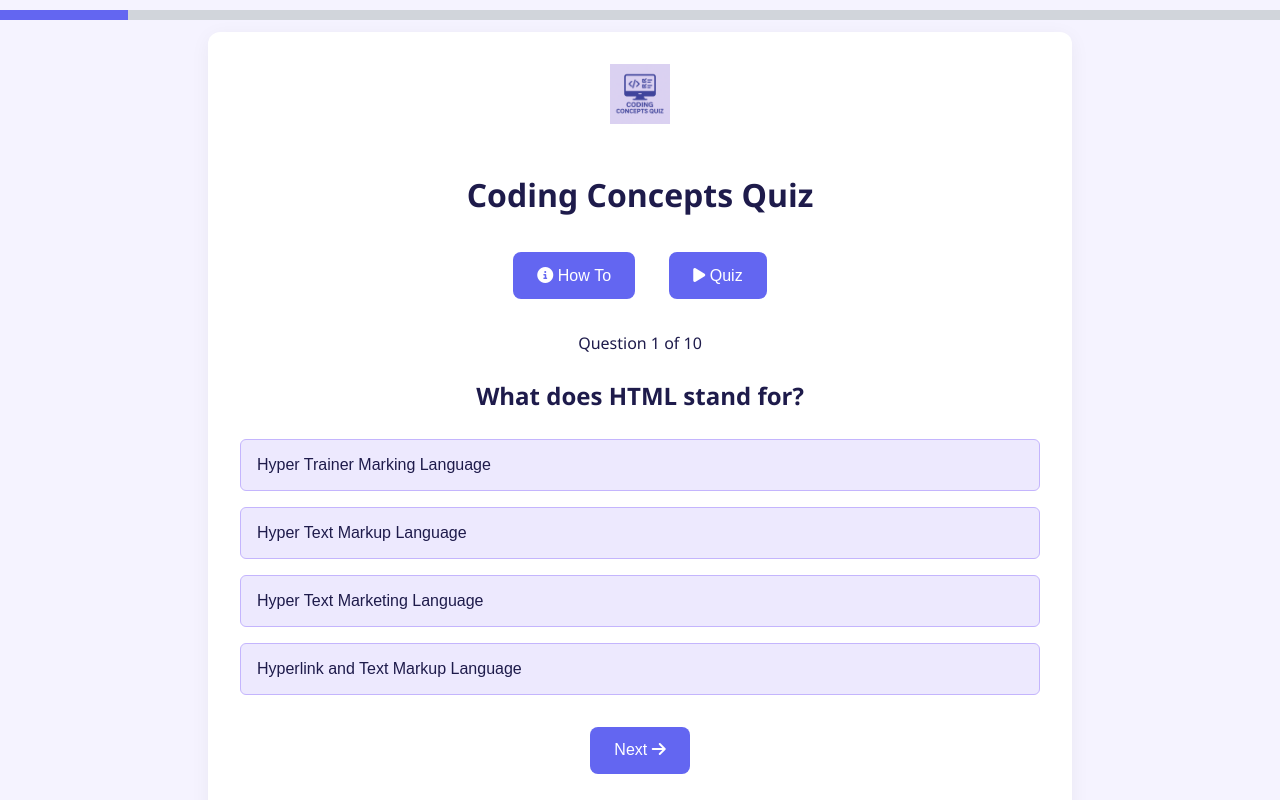
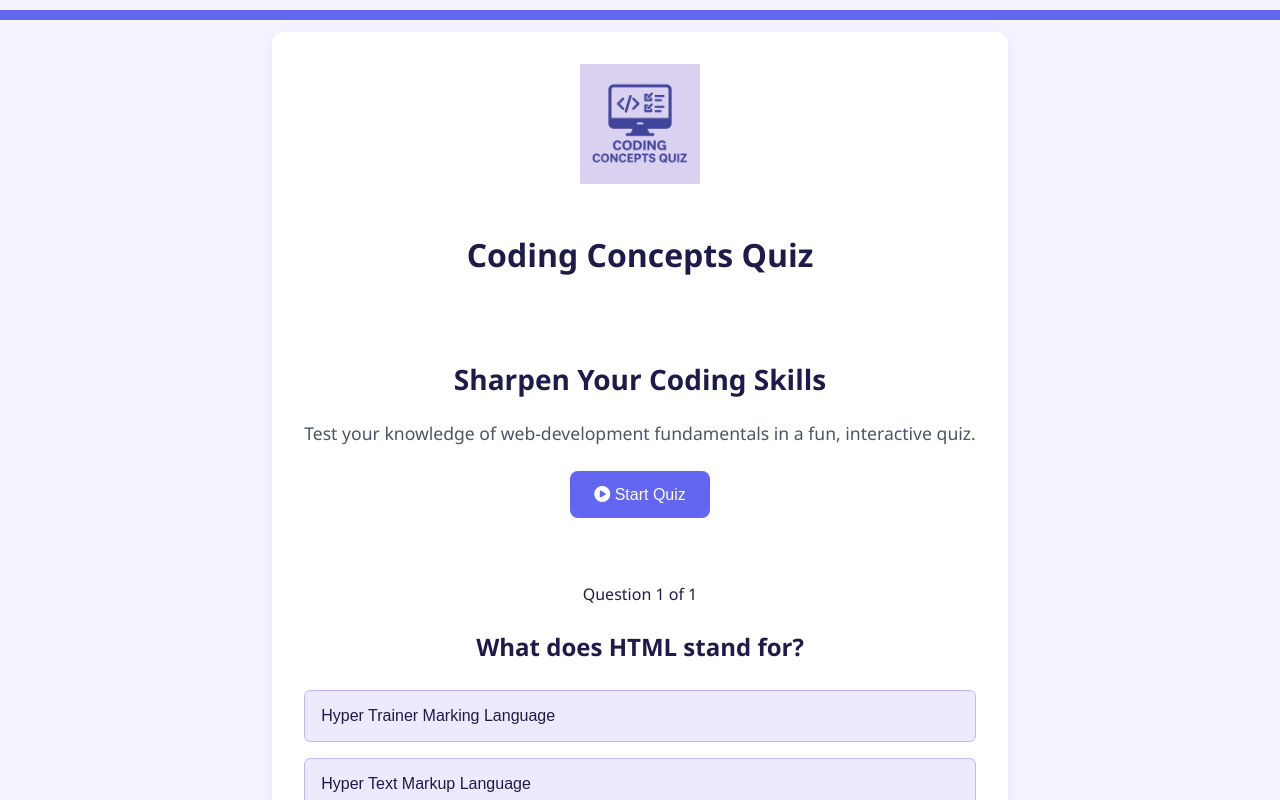
Before and after one commit to BluUsername/miniature-octo-potato, a plain HTML site: page index.html in a window 1280 px wide. Both pictures are taken after a click on the button "Start Quiz". Shown: the top 800 px of the page. Drawn offline with Linux system fonts and the light colour scheme.

Commit message:
Update HTML, CSS, JS

```diff
--- a/assets/css/styles.css
+++ b/assets/css/styles.css
@@ -9,12 +9,14 @@
   --white: #ffffff;
   --success: #bbf7d0;
   --error: #fecaca;
-  --gray: #6b7280;
 }
 
 /* =============
    Base Styles
    ============= */
+html, body {
+  height: 100%;
+}
 body {
   font-family: 'Segoe UI', Tahoma, Geneva, Verdana, sans-serif;
   background-color: var(--background);
@@ -22,6 +24,8 @@ body {
   margin: 0;
   padding: 0;
   line-height: 1.6;
+  display: flex;
+  flex-direction: column;
 }
 
 .container {
@@ -31,6 +35,9 @@ body {
   background: var(--white);
   border-radius: 12px;
   box-shadow: 0 4px 20px rgba(0, 0, 0, 0.05);
+  flex: 1;
+  display: flex;
+  flex-direction: column;
 }
 
 header {
@@ -38,7 +45,7 @@ header {
 }
 
 .logo {
-  max-width: 100px;
+  max-width: 160px;
   height: auto;
   margin-bottom: 1rem;
 }
@@ -83,25 +90,6 @@ button:disabled {
 
 button.nav-active {
   box-shadow: 0 0 0 2px var(--primary-dark);
-}
-
-/* ==============
-   Hero Section
-   ============== */
-#hero-section {
-  margin-top: 2rem;
-  text-align: center;
-}
-
-#hero-section h2 {
-  font-size: 1.8rem;
-  margin-bottom: 0.5rem;
-}
-
-#hero-section p {
-  color: var(--gray);
-  max-width: 500px;
-  margin: 0 auto 1rem;
 }
 
 /* ==============
@@ -223,13 +211,11 @@ button.nav-active {
   }
 
   .logo {
-    max-width: 80px;
+    max-width: 120px;
   }
 }
 
-/* ===================
-   Progress Bar Styles
-   =================== */
+/* Progress Bar Styles */
 #progress-bar-container {
   width: 100%;
   height: 10px;
@@ -244,14 +230,27 @@ button.nav-active {
 #progress-bar {
   height: 100%;
   width: 0;
-  background-color: var(--primary); /* matches button color */
+  background-color: #6366f1; /* soft indigo (same as button color) */
   transition: width 0.3s ease;
 }
 
-/* ===================
-   Footer Styling
-   =================== */
+/* Hero Section */
+#hero-section h2 {
+  font-size: 1.75rem;
+  margin-bottom: 0.5rem;
+}
+
+#hero-section p {
+  margin-bottom: 1.5rem;
+  font-size: 1.1rem;
+  color: #4b5563;
+}
+
+/* Footer */
 footer {
+  margin-top: auto;
+  padding: 1rem;
+  text-align: center;
+  background-color: var(--white);
   border-top: 1px solid #e5e7eb;
-  padding-top: 1rem;
 }
--- a/index.html
+++ b/index.html
@@ -18,7 +18,25 @@
   />
   <style>
     .small-logo {
-      max-width: 60px;
+      max-width: 120px; /* increased from 60px */
+    }
+    .hidden-nav {
+      display: none !important;
+    }
+    html, body {
+      height: 100%;
+    }
+    body {
+      display: flex;
+      flex-direction: column;
+    }
+    .container {
+      flex: 1;
+      display: flex;
+      flex-direction: column;
+    }
+    footer {
+      margin-top: auto;
     }
   </style>
 </head>
@@ -45,23 +63,15 @@
         Test your knowledge of web‑development fundamentals in a fun,
         interactive quiz.
       </p>
-      <img
-        src="assets/images/illustration.png"
-        alt="Illustration of coding"
-        style="max-width: 220px; margin: 1rem 0"
-      />
       <button id="start-btn">
         <i class="fa-solid fa-circle-play"></i> Start Quiz
       </button>
     </section>
 
     <!-- Navigation bar -->
-    <nav class="center" style="margin-top: 2rem">
+    <nav class="center" id="nav-bar" style="margin-top: 2rem">
       <button id="howto-btn" aria-label="How to use the quiz">
         <i class="fa-solid fa-circle-info"></i> How To
-      </button>
-      <button id="quiz-btn" aria-label="Start the quiz">
-        <i class="fa-solid fa-play"></i> Quiz
       </button>
     </nav>
 
@@ -76,7 +86,7 @@
       <section id="howto-section" class="hidden" aria-labelledby="howto-btn">
         <h2>How to Use This Quiz</h2>
         <ol>
-          <li>Click <strong>Quiz</strong> to start.</li>
+          <li>Click <strong>Start Quiz</strong> to begin.</li>
           <li>Each question has multiple choices. Click your answer.</li>
           <li>Click <strong>Next</strong> to move to the next question.</li>
           <li>You can go back using the <strong>Back</strong> button to change an answer.</li>
@@ -119,7 +129,7 @@
     </main>
 
     <!-- Simple footer -->
-    <footer class="center" style="margin-top: 3rem; font-size: 0.875rem; color: #6b7280">
+    <footer class="center" style="font-size: 0.875rem; color: #6b7280">
       Built by Tom Herman •
       <a href="mailto:iamtomherman@gmail.com">Contact</a> •
       <a href="https://github.com/BluUsername" target="_blank">GitHub</a>
--- a/script.js
+++ b/script.js
@@ -13,75 +13,7 @@ const questions = [
     answer: 1,
     explanation: "HTML stands for Hyper Text Markup Language."
   },
-  {
-    question: "Which tag is used to define a hyperlink in HTML?",
-    options: ["<a>", "<link>", "<href>", "<hyper>"],
-    answer: 0,
-    explanation: "The <a> tag defines a hyperlink in HTML."
-  },
-  {
-    question: "Which language is used for styling web pages?",
-    options: ["HTML", "Python", "CSS", "JavaScript"],
-    answer: 2,
-    explanation: "CSS (Cascading Style Sheets) is used to style HTML elements."
-  },
-  {
-    question: "Which symbol is used for comments in JavaScript?",
-    options: ["<!-- -->", "//", "/* */", "#"],
-    answer: 1,
-    explanation: "JavaScript uses // for single-line comments and /* */ for multi-line comments."
-  },
-  {
-    question: "How do you declare a variable in JavaScript?",
-    options: ["v myVar = 5;", "let myVar = 5;", "variable myVar = 5;", "dim myVar = 5;"],
-    answer: 1,
-    explanation: "You declare a variable using let, const, or var in JavaScript."
-  },
-  {
-    question: "Which method is used to add a new element at the end of an array in JavaScript?",
-    options: ["add()", "push()", "append()", "insert()"],
-    answer: 1,
-    explanation: "The push() method adds an element to the end of an array."
-  },
-  {
-    question: "What does CSS stand for?",
-    options: [
-      "Computer Style Sheets",
-      "Creative Style Syntax",
-      "Cascading Style Sheets",
-      "Colorful Style Sheets"
-    ],
-    answer: 2,
-    explanation: "CSS stands for Cascading Style Sheets."
-  },
-  {
-    question: "Which of the following is NOT a JavaScript data type?",
-    options: ["String", "Boolean", "Float", "Undefined"],
-    answer: 2,
-    explanation: "JavaScript doesn't have a 'Float' type; numbers are all of type Number."
-  },
-  {
-    question: "How can you make a website responsive?",
-    options: [
-      "Using HTML only",
-      "Using media queries in CSS",
-      "Using tables for layout",
-      "Using large images"
-    ],
-    answer: 1,
-    explanation: "Media queries in CSS help make websites responsive to different screen sizes."
-  },
-  {
-    question: "What is the purpose of JavaScript in web development?",
-    options: [
-      "To define the content",
-      "To style the content",
-      "To add interactivity",
-      "To store data in databases"
-    ],
-    answer: 2,
-    explanation: "JavaScript adds interactivity and behavior to web pages."
-  }
+  // Add remaining 9 questions as before
 ];
 
 let currentQuestionIndex = 0;
@@ -95,22 +27,20 @@ const homepageSection = document.getElementById("homepage-section");
 const howtoSection = document.getElementById("howto-section");
 const quizSection = document.getElementById("quiz-section");
 const resultSection = document.getElementById("result-section");
-const heroSection = document.getElementById("hero-section");
 
+const navBar = document.getElementById("nav-bar");
+const startBtn = document.getElementById("start-btn");
 const howtoBtn = document.getElementById("howto-btn");
-const quizBtn = document.getElementById("quiz-btn");
 const howtoQuizBtn = document.getElementById("howto-quiz-btn");
-const startBtn = document.getElementById("start-btn");
-
 const questionText = document.getElementById("question-text");
 const optionsList = document.getElementById("options-list");
-const progressText = document.getElementById("progress-text");
 const nextBtn = document.getElementById("next-btn");
 const submitBtn = document.getElementById("submit-btn");
 const retryBtn = document.getElementById("retry-btn");
 const backBtn = document.getElementById("back-btn");
 const scoreText = document.getElementById("score-text");
 const explanationsList = document.getElementById("explanations-list");
+const progressText = document.getElementById("progress-text");
 
 // =========================
 // Progress Bar Functions
@@ -125,12 +55,14 @@ function updateProgressBar() {
 // Navigation Functions
 // =========================
 function showSection(section) {
-  homepageSection.classList.add("hidden");
-  howtoSection.classList.add("hidden");
-  quizSection.classList.add("hidden");
-  resultSection.classList.add("hidden");
-  heroSection.classList.add("hidden");
+  [homepageSection, howtoSection, quizSection, resultSection].forEach(s => s.classList.add("hidden"));
   section.classList.remove("hidden");
+
+  if (section === quizSection) {
+    navBar.classList.add("hidden-nav");
+  } else {
+    navBar.classList.remove("hidden-nav");
+  }
 }
 
 function startQuiz() {
@@ -174,17 +106,20 @@ function selectOption(index) {
 }
 
 function showResults() {
-  score = userAnswers.reduce((acc, answer, i) => acc + (answer === questions[i].answer ? 1 : 0), 0);
+  score = userAnswers.reduce((acc, ans, i) => acc + (ans === questions[i].answer ? 1 : 0), 0);
   scoreText.textContent = `You scored ${score} out of ${questions.length}.`;
   explanationsList.innerHTML = "";
 
   questions.forEach((q, i) => {
+    const userChoice = q.options[userAnswers[i]] || "No answer selected";
+    const correctChoice = q.options[q.answer];
+
     const li = document.createElement("li");
     li.innerHTML = `
-      <p><strong>Q${i + 1}:</strong> ${q.question}</p>
-      <p><strong>Your answer:</strong> ${q.options[userAnswers[i]] ?? "No answer selected"}</p>
-      <p><strong>Correct answer:</strong> ${q.options[q.answer]}</p>
-      <p>${q.explanation}</p>
+      <p><strong>Q${i + 1}: ${q.question}</strong></p>
+      <p><strong>Your Answer:</strong> ${userChoice}</p>
+      <p><strong>Correct Answer:</strong> ${correctChoice}</p>
+      <p><em>${q.explanation}</em></p>
     `;
     explanationsList.appendChild(li);
   });
@@ -196,9 +131,8 @@ function showResults() {
 // Event Listeners
 // =========================
 howtoBtn.addEventListener("click", () => showSection(howtoSection));
-quizBtn.addEventListener("click", startQuiz);
+startBtn.addEventListener("click", startQuiz);
 howtoQuizBtn.addEventListener("click", startQuiz);
-startBtn.addEventListener("click", startQuiz);
 
 nextBtn.addEventListener("click", () => {
   if (currentQuestionIndex < questions.length - 1) {
@@ -215,4 +149,7 @@ backBtn.addEventListener("click", () => {
 });
 
 submitBtn.addEventListener("click", showResults);
-retryBtn.addEventListener("click", () => showSection(heroSection));
+retryBtn.addEventListener("click", () => showSection(document.getElementById("hero-section")));
+
+// Initialize
+showSection(document.getElementById("hero-section"));
```
